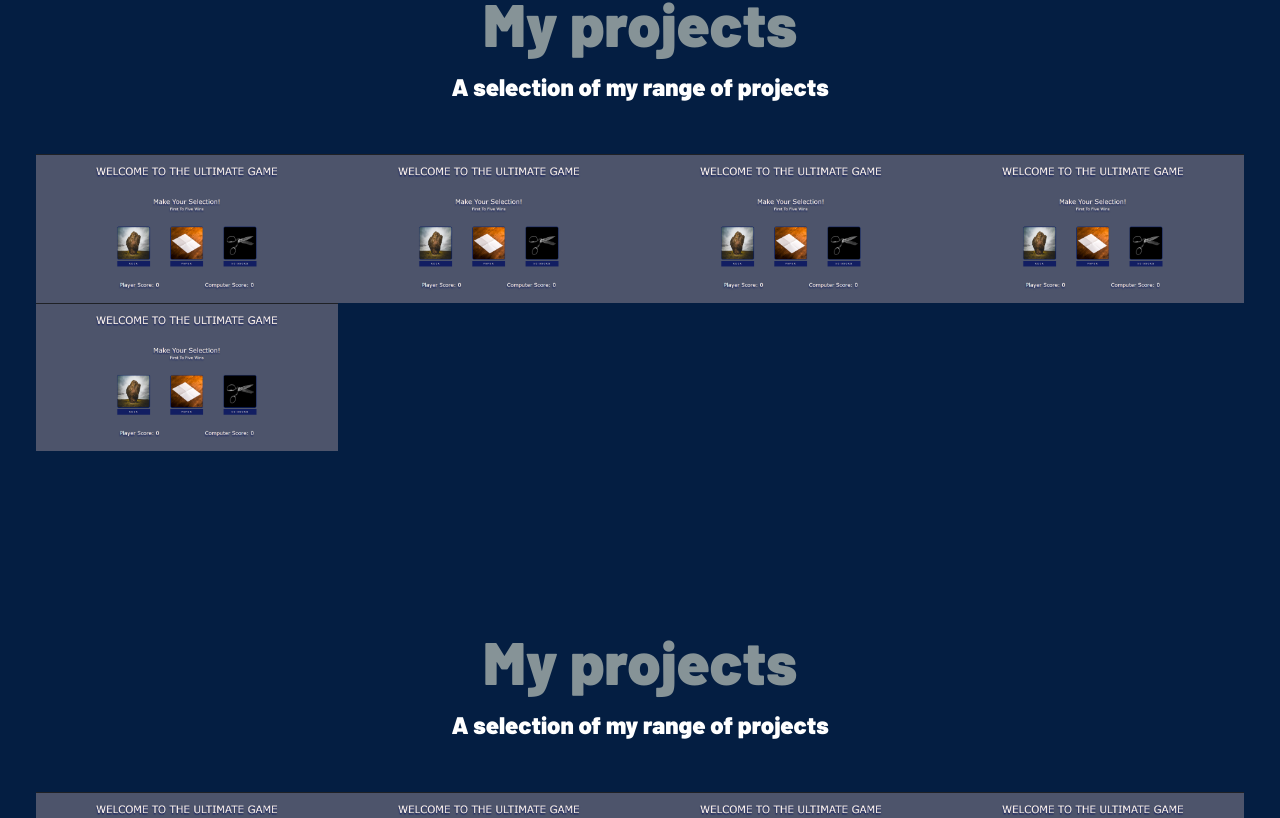
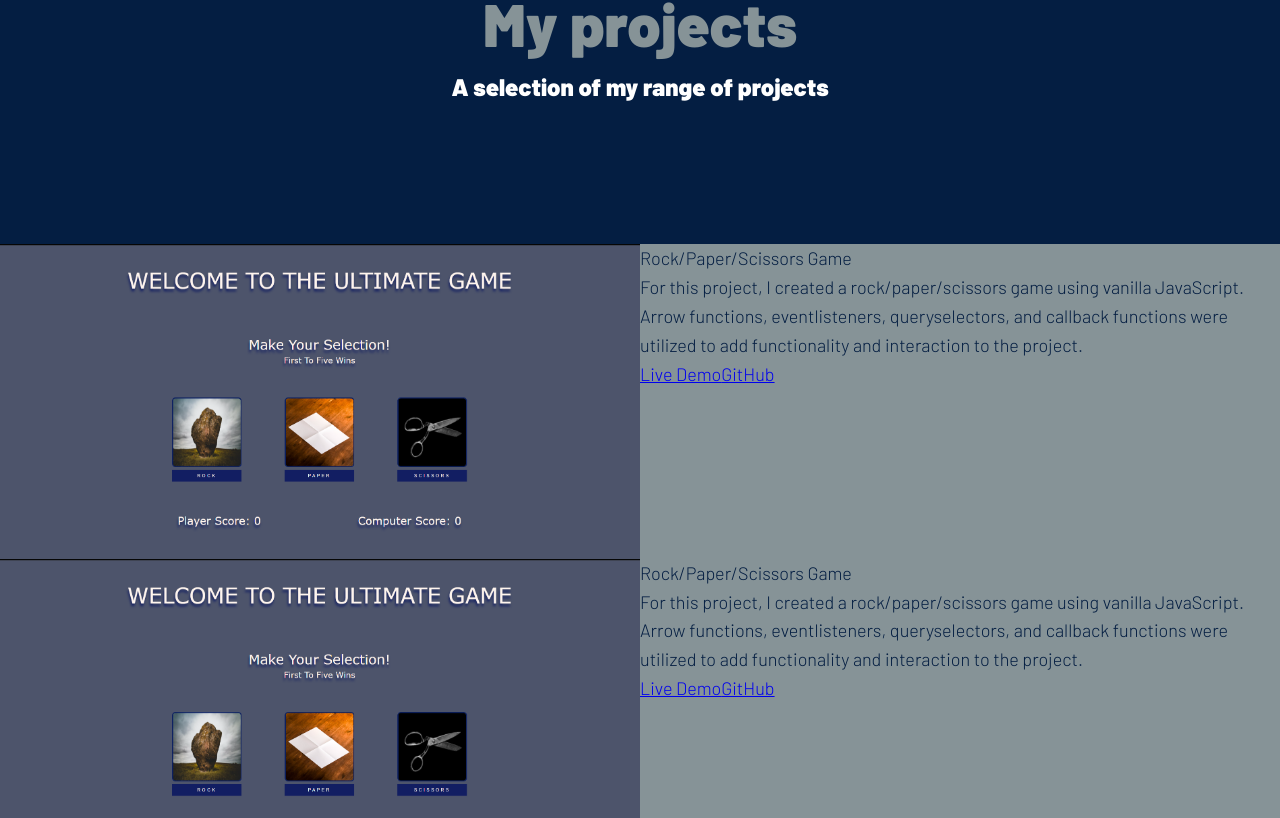
Before and after one commit to tsilvas0113/my-portfolio, a React (Create React App) app: page / in a window 1280 px wide. Shown: the part 2062-2880 px from the top of the page. Built offline with nearby package versions, Linux system fonts and the light colour scheme; a web font is replaced by a local one.

Commit message:
Create separate 'project' section to handle project prop data

```diff
--- a/src/App.js
+++ b/src/App.js
@@ -4,13 +4,14 @@ import Footer from "./components/Footer";
 import Header from "./components/Header";
 import Intro from "./components/Intro";
 import Myprojects from "./components/Myprojects";
+import Proj from "./components/Proj";
 import Skills from "./components/Skills";
 import projects from "./Projects";
 
 function App() {
   const proj = projects.map(item => {
     return (
-      <Myprojects
+      <Proj
         key={item.id}
         {...item}
       />
@@ -23,6 +24,7 @@ function App() {
       <Intro />
       <Skills />
       <Aboutme />
+      <Myprojects />
       {proj}
       <Footer />
     </div>
--- a/src/components/Myprojects.js
+++ b/src/components/Myprojects.js
@@ -5,28 +5,6 @@ function Myprojects () {
         <section className="projects" id="projects">
             <h2 className="section__title section__title--projects">My projects</h2>
             <p className="section__subtitle section__subtitle--projects">A selection of my range of projects</p>
-
-            <div className="portfolio">
-                <a href="#blank" className="portfolio__item">
-                    <img src="./images/project1.png" className="portfolio__img" alt="" />
-                </a>
-
-                <a href="#blank" className="portfolio__item">
-                    <img src="./images/project1.png" className="portfolio__img" alt="" />
-                </a>
-
-                <a href="#blank" className="portfolio__item">
-                    <img src="./images/project1.png" className="portfolio__img" alt="" />
-                </a>
-
-                <a href="#blank" className="portfolio__item">
-                    <img src="./images/project1.png" className="portfolio__img" alt="" />
-                </a>
-
-                <a href="#blank" className="portfolio__item">
-                    <img src="./images/project1.png" className="portfolio__img" alt="" />
-                </a>
-            </div>
         </section>
     )
 }
--- /dev/null
+++ b/src/components/Proj.js
@@ -0,0 +1,19 @@
+import React from "react";
+
+function Proj (props) {
+    return (
+        <div className="portfolio">
+            <img className="port-pic" src={props.projectImg} alt='' />
+            <div className="port-info">
+                <div className="port-title">{props.projectTitle}</div>
+                <div className="port-desc">{props.projectDescription}</div>
+                <div className="port-btns">
+                    <a href={props.demoLink}>Live Demo</a>
+                    <a href={props.githubLink}>GitHub</a>
+                </div>
+            </div>
+        </div>
+    )
+}
+
+export default Proj
```
